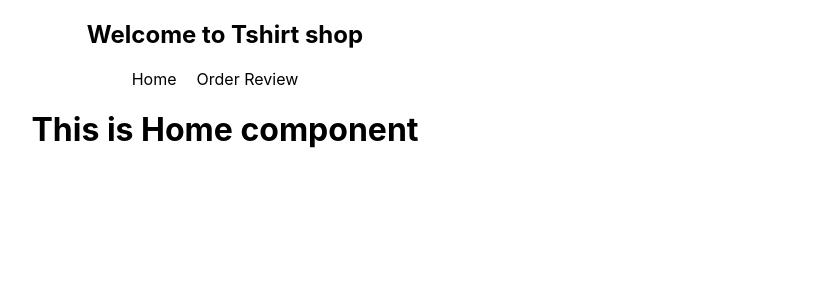
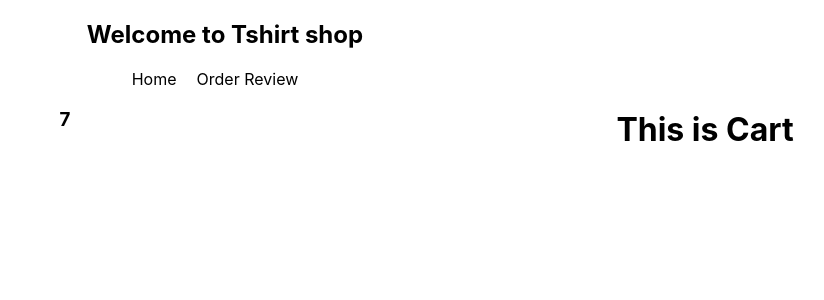
Before and after one commit to leon0113/T-shirt-shop-react, a React (Create React App) app: page / in a window 1280 px wide. Shown: the top 300 px of the page, without its empty margins (415-1239 px from the left). Built offline with nearby package versions, Linux system fonts and the light colour scheme.

Commit message:
custom hook

```diff
--- a/src/components/Header/Header.js
+++ b/src/components/Header/Header.js
@@ -8,7 +8,7 @@ const Header = () => {
             <h2>Welcome to Tshirt shop</h2>
             <nav className='nav'>
                 <Link to="/home">Home</Link>
-                <Link to="/or">Order Review</Link>
+                <Link to="/orderReview">Order Review</Link>
             </nav>
         </div>
     );
--- a/src/components/Home/Home.css
+++ b/src/components/Home/Home.css
@@ -0,0 +1,4 @@
+.home-container{
+    display: grid;
+    grid-template-columns: 3fr 1fr;
+}
--- a/src/components/Home/Home.js
+++ b/src/components/Home/Home.js
@@ -1,9 +1,19 @@
 import React from 'react';
+import useTshirt from '../../hooks/useTshirt';
+import Cart from '../Cart/Cart';
+import './Home.css';
 
 const Home = () => {
+    const [tshirts, setTshirts] = useTshirt();
+
     return (
-        <div>
-            <h1>This is Home component</h1>
+        <div className='home-container'>
+            <div className="tshirt-container">
+                <h3>{tshirts.length}</h3>
+            </div>
+            <div className="cart-container">
+                <Cart></Cart>
+            </div>
         </div>
     );
 };
--- /dev/null
+++ b/src/hooks/useTshirt.js
@@ -0,0 +1,15 @@
+import { useEffect, useState } from "react";
+
+function useTshirt() {
+    const [tshirts, setTshirts] = useState([]);
+
+    useEffect(() => {
+        fetch('tshirts.json')
+            .then(res => res.json())
+            .then(data => setTshirts(data))
+    }, []);
+    return [tshirts, setTshirts]
+}
+
+
+export default useTshirt;
```
Also changed, not shown: src/components/Tshirt/Tshirt.js (added, +11 -0 lines), src/components/Tshirt/Tshirt.css (added).
